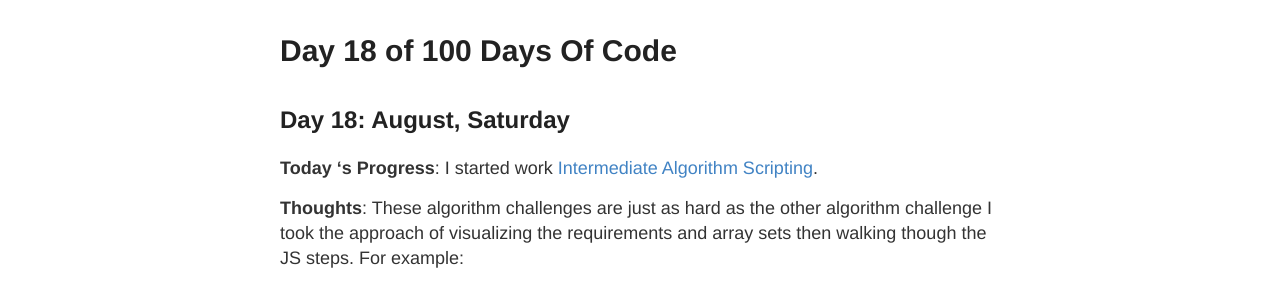
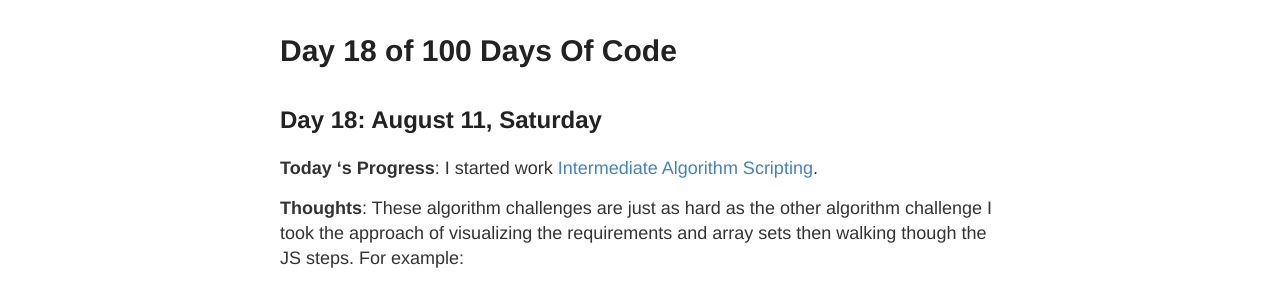
Before and after one commit to Johnny2136/johnny2136.github.io, a Jekyll site: the page built from _posts/2018-8-11-100DaysOfCode - Day18.md, in a window 1280 px wide. Shown: the part 136-427 px from the top of the page. Built offline with Jekyll 4.4.1, drawn with Linux system fonts in a browser that asks for light colours; comment, search, counter and statistics services are not loaded.

Commit message:
Update 2018-8-11-100DaysOfCode - Day18.md

```diff
--- a/_posts/2018-8-11-100DaysOfCode - Day18.md
+++ b/_posts/2018-8-11-100DaysOfCode - Day18.md
@@ -3,7 +3,7 @@ layout: post
 title: Day 18 of 100 Days Of Code
 ---
 
-## Day 18: August, Saturday
+## Day 18: August 11, Saturday
 
 **Today 's Progress**: I started work [Intermediate Algorithm Scripting](https://learn.freecodecamp.org/javascript-algorithms-and-data-structures/intermediate-algorithm-scripting).
 
```
